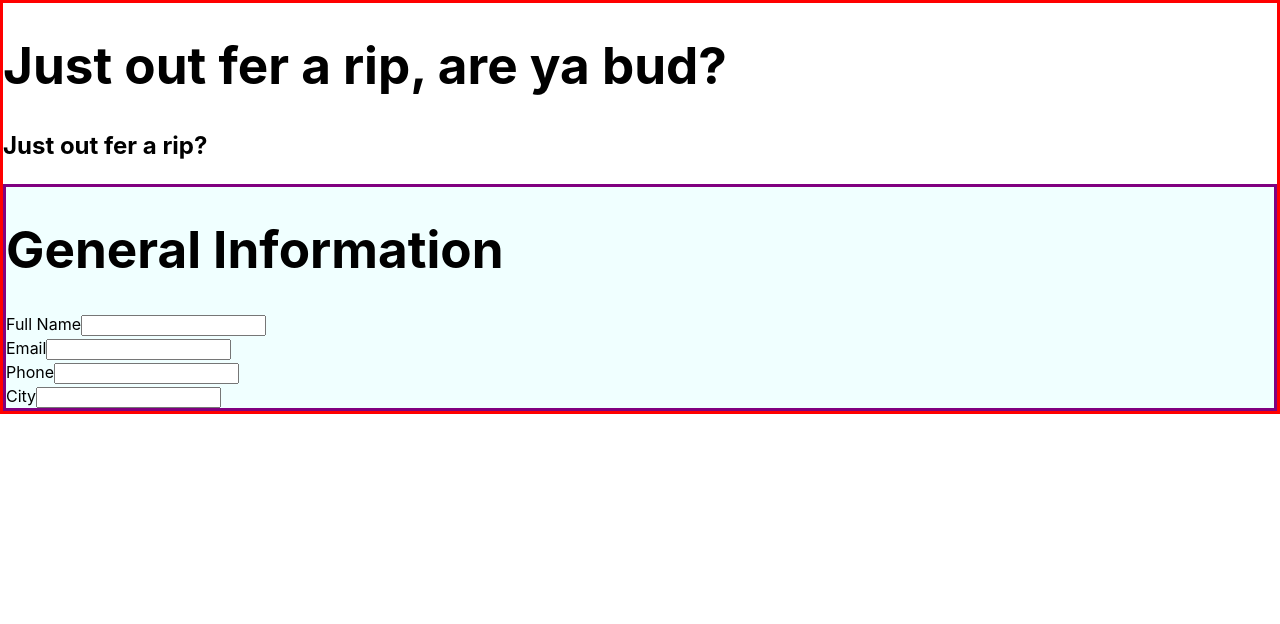
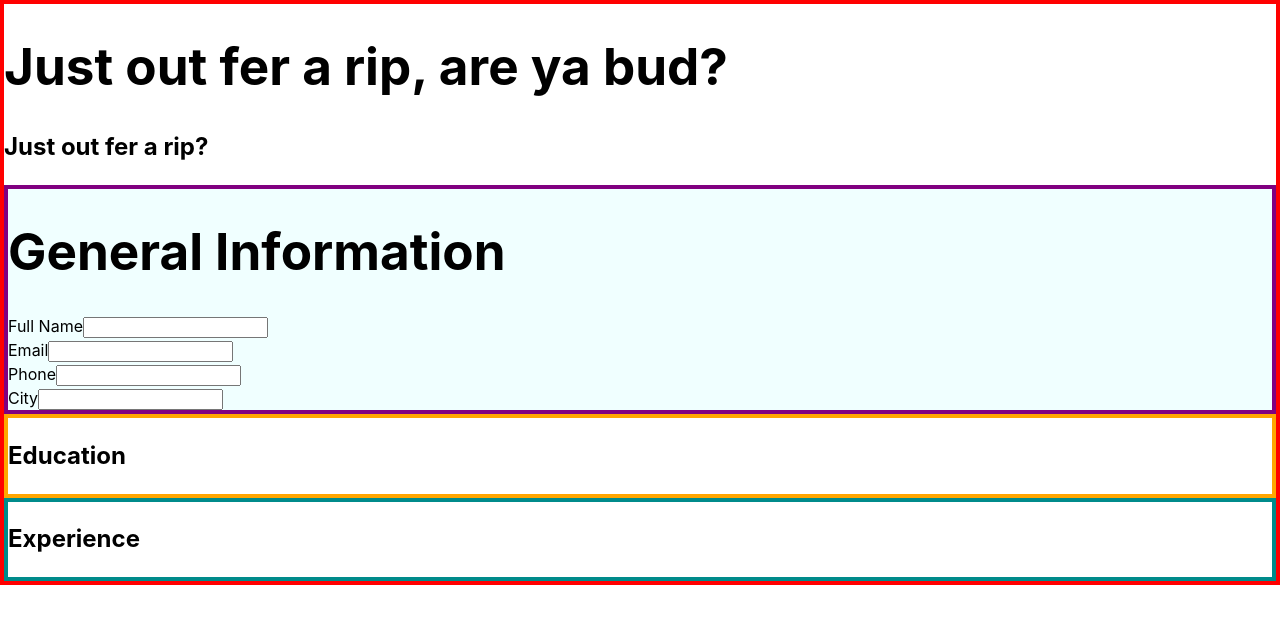
Before and after one commit to Kbouti/CV-Project, a React (Vite) app: page / in a window 1280 px wide. Shown: the top 624 px of the page. Built offline with nearby package versions, Linux system fonts and the light colour scheme.

Commit message:
Create education and experience sections

```diff
--- /dev/null
+++ b/src/components/education.jsx
@@ -0,0 +1,11 @@
+import { useState } from "react";
+
+const Education = () => {
+    return (
+        <div className="education section">
+            <h2 className="sectionHeader">Education</h2>
+        </div>
+    )
+}
+
+export {Education}
--- /dev/null
+++ b/src/components/experience.jsx
@@ -0,0 +1,11 @@
+import { useState } from "react";
+
+const Experience = () => {
+    return (
+        <div className="experience section">
+            <h2 className="sectionHeader">Experience</h2>
+        </div>
+    )
+}
+
+export {Experience}
--- a/src/main.jsx
+++ b/src/main.jsx
@@ -1,13 +1,17 @@
-import React from 'react';
-import ReactDOM from 'react-dom/client';
-import './style.css';
+import React from "react";
+import ReactDOM from "react-dom/client";
+import "./style.css";
 
-import { TestComponent } from './components/testComponent.jsx';
-import { ContactInfo } from './components/contactInfo.jsx';
+import { TestComponent } from "./components/testComponent.jsx";
+import { ContactInfo } from "./components/contactInfo.jsx";
+import { Education } from "./components/education.jsx";
+import { Experience } from "./components/experience.jsx";
 
-ReactDOM.createRoot(document.getElementById('root')).render(
+ReactDOM.createRoot(document.getElementById("root")).render(
   <React.StrictMode>
     <TestComponent />
     <ContactInfo />
-  </React.StrictMode>,
-)
+    <Education />
+    <Experience />
+  </React.StrictMode>
+);
--- a/src/style.css
+++ b/src/style.css
@@ -2,6 +2,10 @@
     font-family: Inter, system-ui, Avenir, Helvetica, Arial, sans-serif;
     line-height: 1.5;
     font-weight: 400;
+
+
+--borderSize: 4px
+
   }
 
   * {
@@ -17,15 +21,23 @@ body {
     /* background-color: purple */
     width: 100vw;
     min-width: 40rem;
-    border: 3px solid red;
+    border: var(--borderSize) solid red;
     margin: 0px;
     padding: 0px;
   }
 
   .contactInfo {
-    border: 3px solid purple;
+    border: var(--borderSize) solid purple;
     background-color: azure;
+  }
 
+
+  .education {
+    border: var(--borderSize) solid orange;
+  }
+
+  .experience {
+    border: var(--borderSize) solid darkcyan;
   }
 
   .section {
```
